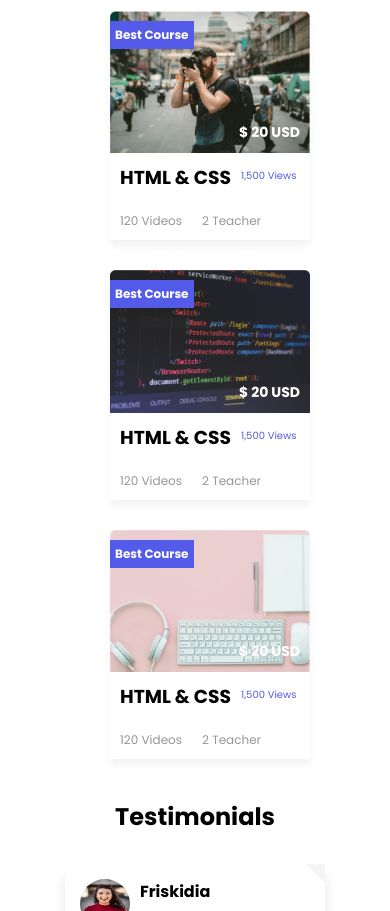
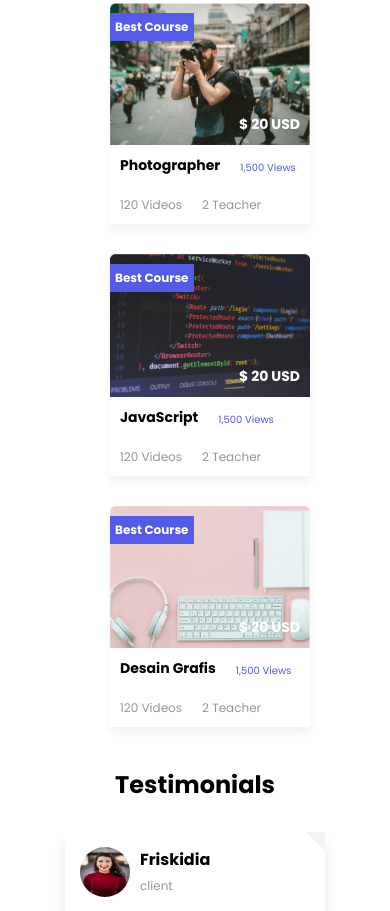
Before and after one commit to nadiahamayel/project_htmlcss, a plain HTML site: page index.html in a window 390 px wide. Shown: the part 2961-3872 px from the top of the page. Drawn offline with Linux system fonts and the light colour scheme.

Commit message:
responsive

```diff
--- a/assets/css/main.css
+++ b/assets/css/main.css
@@ -435,8 +435,11 @@ svg {
     display: flex;
     flex-wrap: wrap;
     margin: 10px ;
-    gap: 10px;
-    justify-content: space-between;
+    gap: 20px;
+
+  }
+  .courses .course_item .course_info_1 h3{
+    font-size: 14px;
   }
   .courses .course_item .course_info_1 span {
     font-size: 10px;
--- a/index.html
+++ b/index.html
@@ -184,7 +184,7 @@
                                     </div>
                                 </div>
                                 <div class="course_info_1">
-                                    <h3>HTML & CSS</h3>
+                                    <h3>Photographer</h3>
                                     <span>1,500 Views</span>
                                 </div>
                                 <div class="course_info_2">
@@ -201,7 +201,7 @@
                                     </div>
                                 </div>
                                 <div class="course_info_1">
-                                    <h3>HTML & CSS</h3>
+                                    <h3>JavaScript</h3>
                                     <span>1,500 Views</span>
                                 </div>
                                 <div class="course_info_2">
@@ -218,7 +218,7 @@
                                     </div>
                                 </div>
                                 <div class="course_info_1">
-                                    <h3>HTML & CSS</h3>
+                                    <h3>Desain Grafis</h3>
                                     <span>1,500 Views</span>
                                 </div>
                                 <div class="course_info_2">
```
